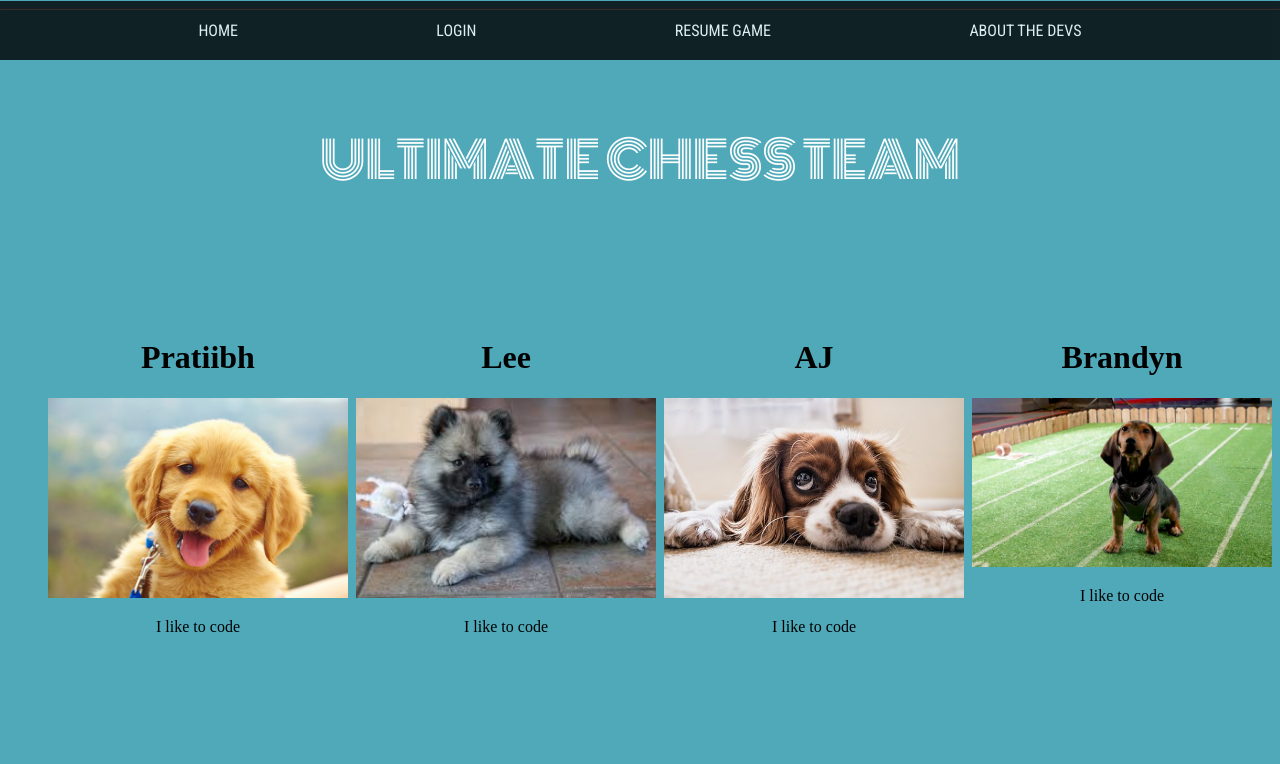
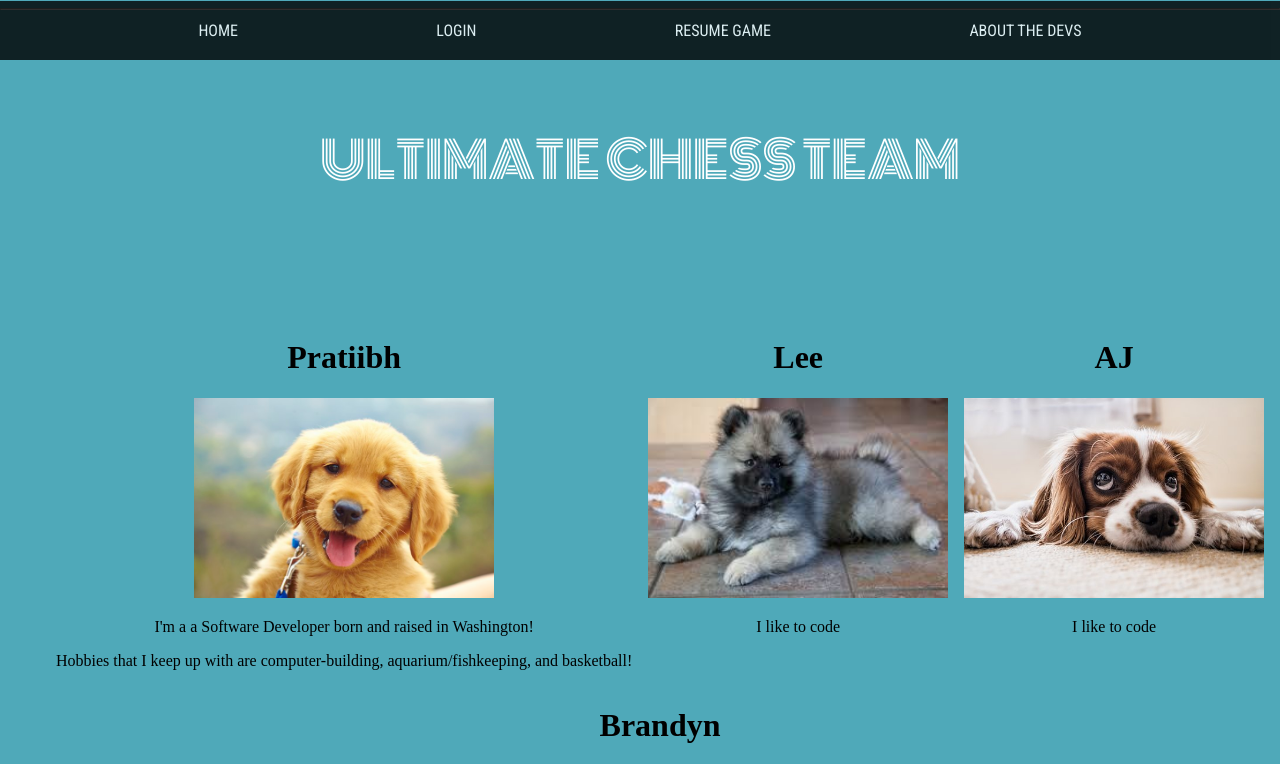
Before and after one commit to Pratiibh/Chess-react, a React (Create React App) app: page /about in a window 1280 px wide. Shown: the top 764 px of the page. Built offline with nearby package versions, Linux system fonts and the light colour scheme.

Commit message:
personal blurb is complete

```diff
--- a/src/components/about/about-us.js
+++ b/src/components/about/about-us.js
@@ -19,7 +19,11 @@ export default function about() {
           <li>
             <h1>Pratiibh</h1>
             <img src={PuppyOne} width="300" />
-            <p>I like to code</p>
+            <p>I'm a a Software Developer born and raised in Washington!</p>
+            <p>
+              Hobbies that I keep up with are computer-building,
+              aquarium/fishkeeping, and basketball!
+            </p>
           </li>
           <li>
             <h1>Lee</h1>
```
